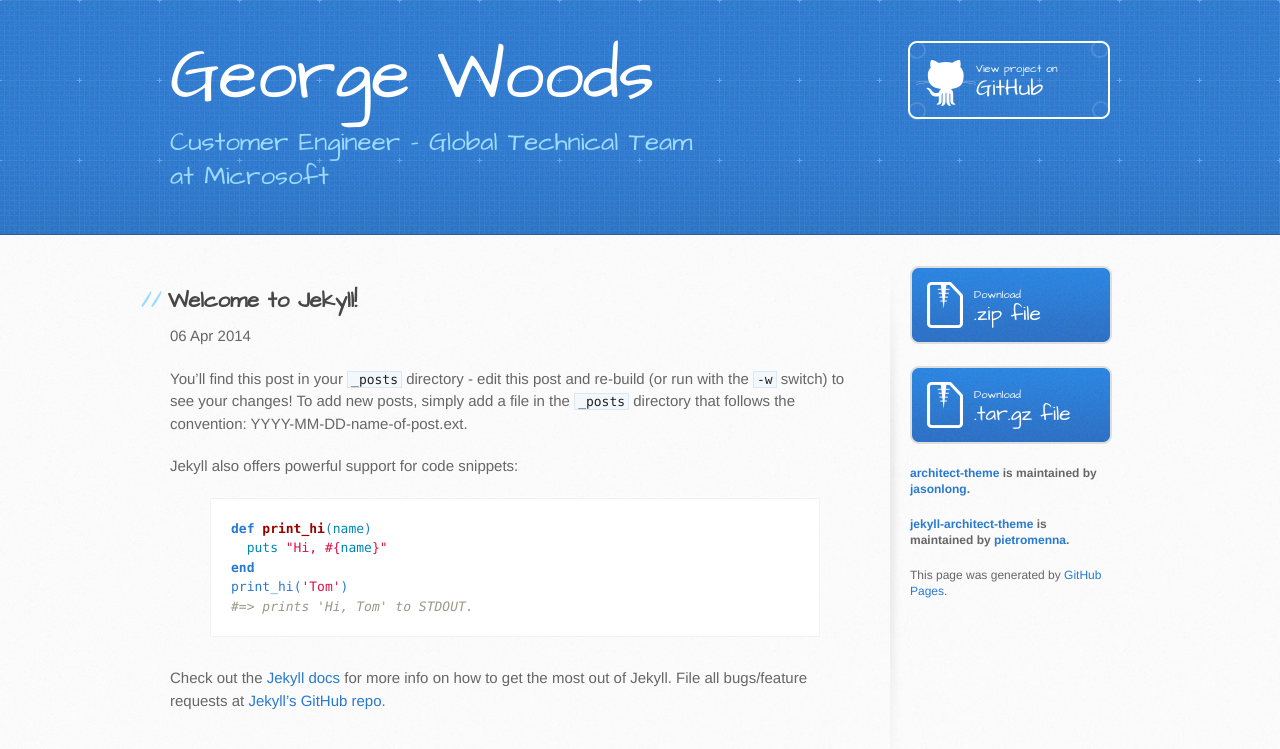
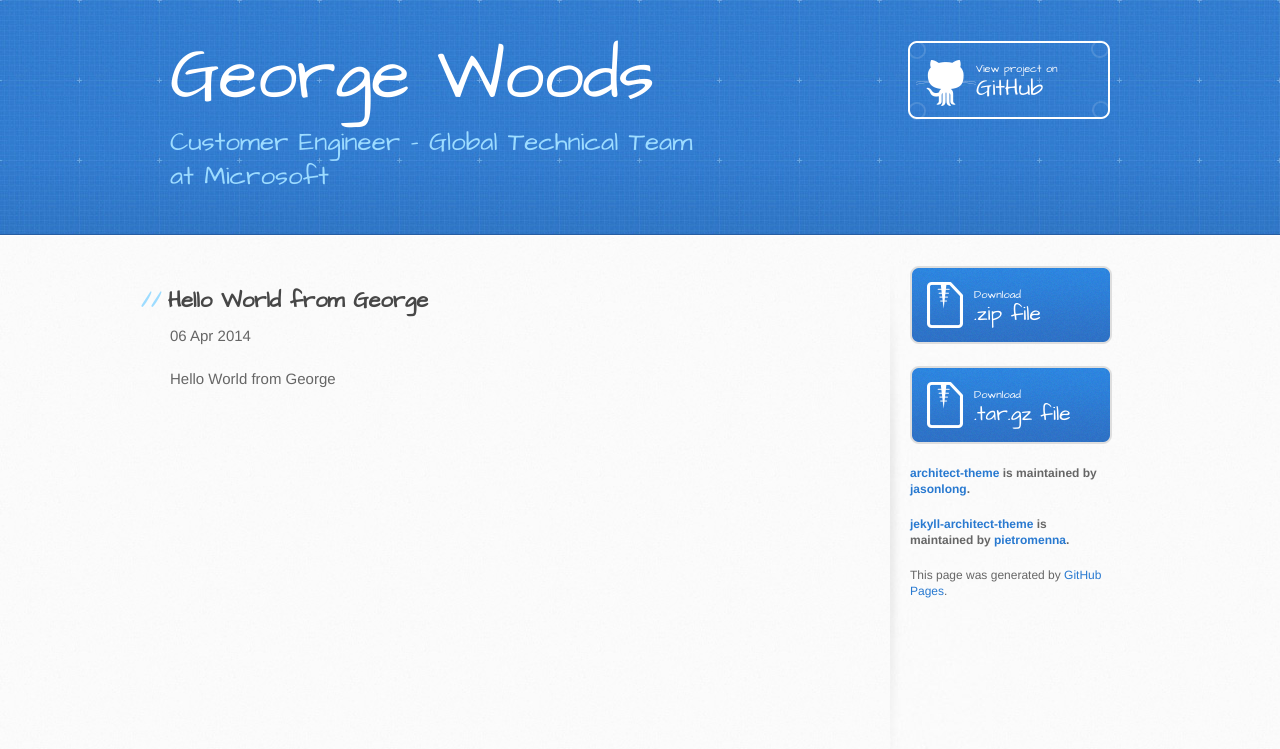
Before and after one commit to gvwoods/gvwoods.github.io, a Jekyll site: the page built from _posts/2014-04-06-welcome-to-jekyll.markdown, in a window 1280 px wide. Shown: the top 749 px of the page. Built offline with Jekyll 4.4.1, drawn with Linux system fonts in a browser that asks for light colours.

Commit message:
Update 2014-04-06-welcome-to-jekyll.markdown

```diff
--- a/_posts/2014-04-06-welcome-to-jekyll.markdown
+++ b/_posts/2014-04-06-welcome-to-jekyll.markdown
@@ -1,24 +1,8 @@
 ---
 layout: post
-title:  "Welcome to Jekyll!"
+title:  "Hello World from George"
 date:   2014-04-06 15:40:56
-categories: jekyll update
+categories: first post
 ---
 
-You'll find this post in your `_posts` directory - edit this post and re-build (or run with the `-w` switch) to see your changes!
-To add new posts, simply add a file in the `_posts` directory that follows the convention: YYYY-MM-DD-name-of-post.ext.
-
-Jekyll also offers powerful support for code snippets:
-
-{% highlight ruby %}
-def print_hi(name)
-  puts "Hi, #{name}"
-end
-print_hi('Tom')
-#=> prints 'Hi, Tom' to STDOUT.
-{% endhighlight %}
-
-Check out the [Jekyll docs][jekyll] for more info on how to get the most out of Jekyll. File all bugs/feature requests at [Jekyll's GitHub repo][jekyll-gh].
-
-[jekyll-gh]: https://github.com/mojombo/jekyll
-[jekyll]:    http://jekyllrb.com
+Hello World from George
```
